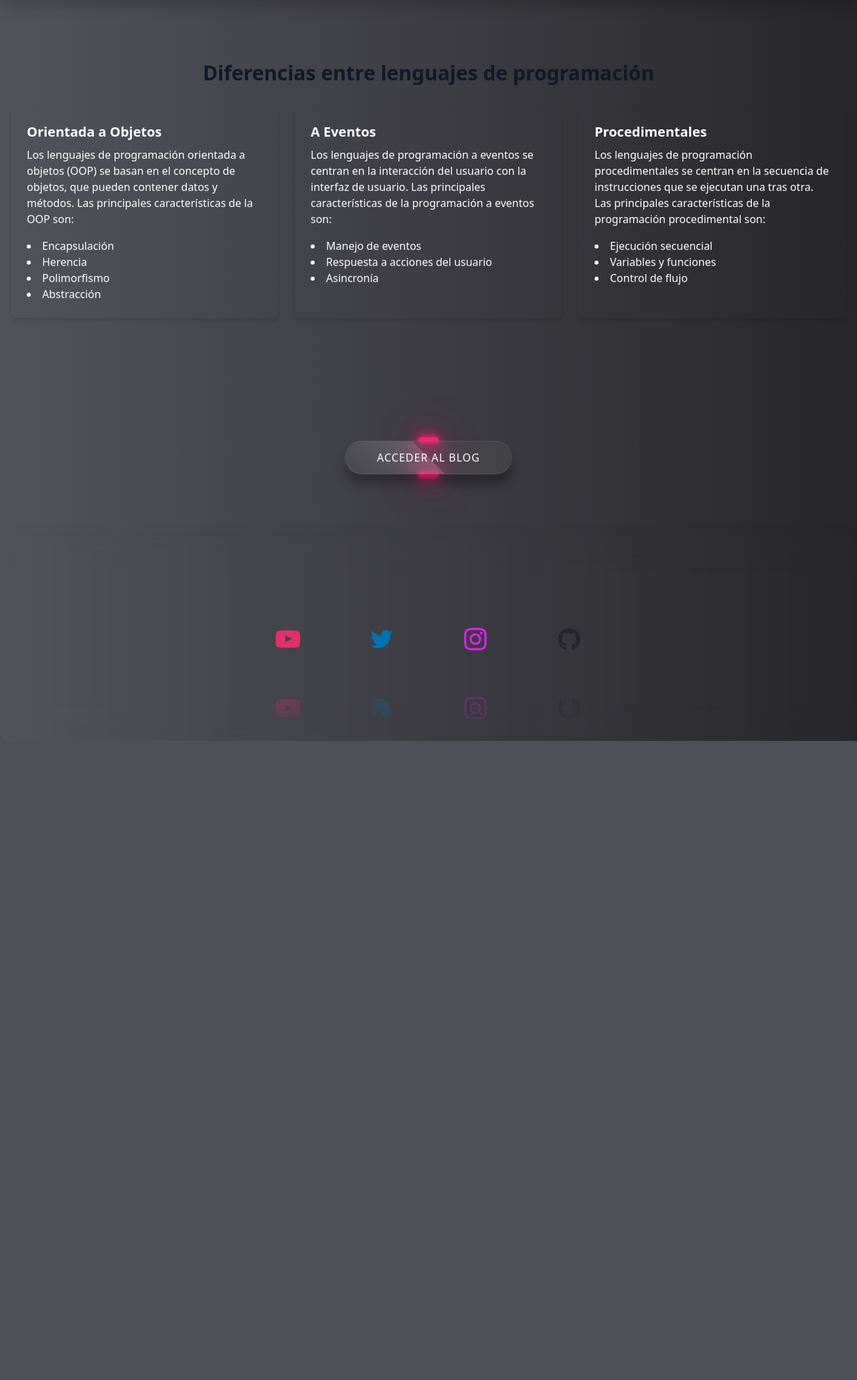
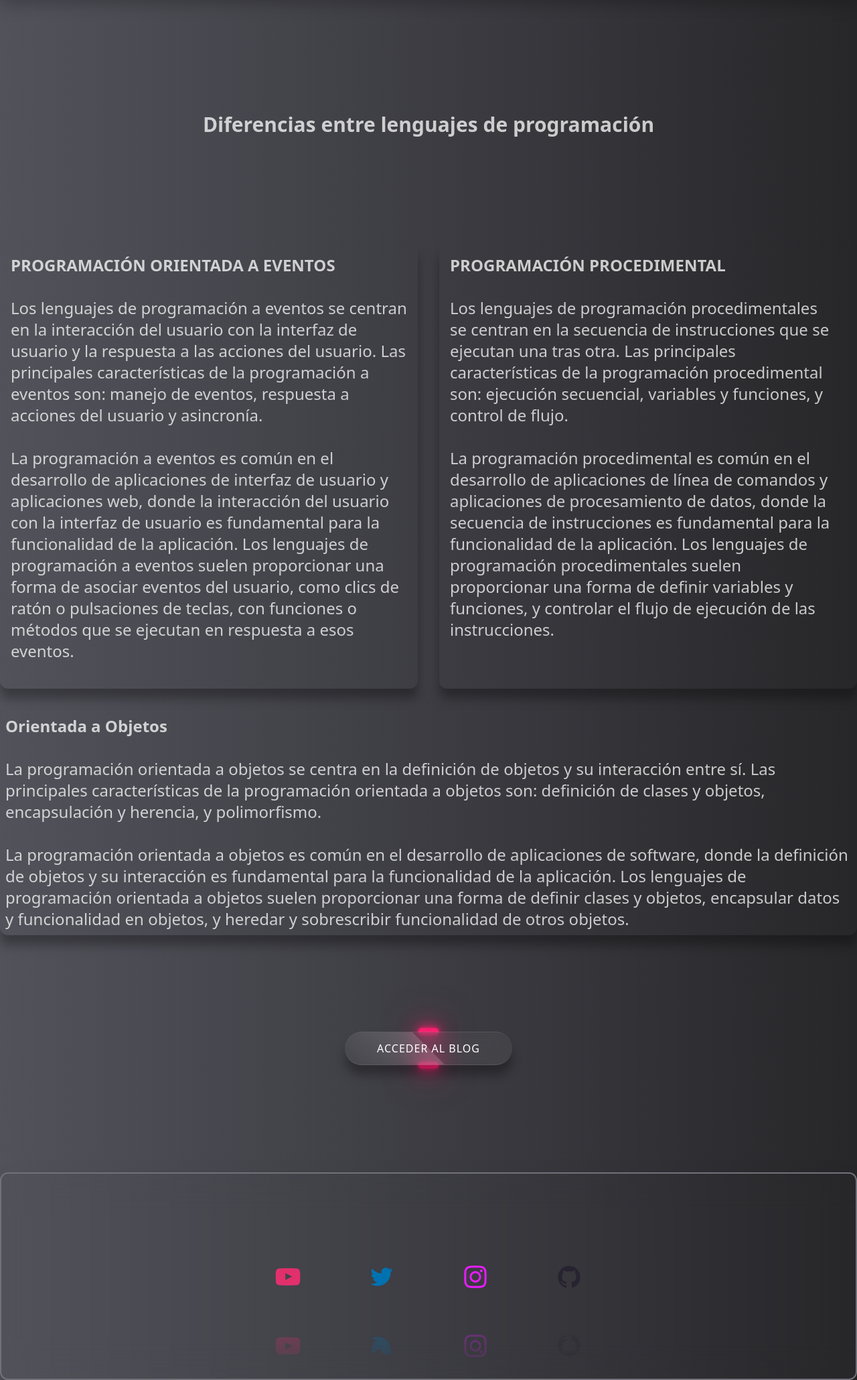
Before and after one commit to Juanjocampus1/HITO_1_2T_PROGRAMACION, a PHP site: page / in a window 1280 px wide. Shown: the part 94-2154 px from the top of the page at 67% size. Before the commit the page ends 1200 px from the top, so only its background shows below. Run offline with PHP 8.4, Linux system fonts and the light colour scheme; some libraries are stand-ins or nearby versions.

Commit message:
decimonovena entrega

```diff
--- a/public/src/pages/index.php
+++ b/public/src/pages/index.php
@@ -14,7 +14,7 @@
         <link rel="stylesheet" href="https://unicons.iconscout.com/release/v4.0.0/css/line.css">
         <link href="https://cdnjs.cloudflare.com/ajax/libs/font-awesome/6.1.1/css/all.min.css" rel="stylesheet">
     </head>
-    <body class="bg-gradient-to-r from-zinc-600 to-zinc-800 text-gray-900 font-sans">
+    <body class="bg-gradient-to-r from-zinc-600 to-zinc-800 text-gray-900 font-sans grid grid-rows-layout gap-y-8">
         <nav>
             <ul class="ul mt-4">
                 <li class="li">
@@ -36,45 +36,83 @@
             </ul>
         </nav>
         <div>
-        <div class="grid place-items-center min-h-screen">
-            <div class="container mx-auto px-4">
-                <h1 class="text-3xl font-bold text-center mb-8">Diferencias entre lenguajes de programación</h1>
-                <div class="grid grid-cols-1 md:grid-cols-3 gap-6">
-                    <div class="shadow-2xl p-6 rounded-lg shadow-md" id="POO">
-                        <h2 class="text-xl font-semibold mb-2 text-white">Orientada a Objetos</h2>
-                        <p class="text-white">Los lenguajes de programación orientada a objetos (OOP) se basan en el concepto de objetos, que pueden contener datos y métodos. Las principales características de la OOP son:</p>
-                        <ul class="mt-4 list-disc list-inside text-white">
-                            <li>Encapsulación</li>
-                            <li>Herencia</li>
-                            <li>Polimorfismo</li>
-                            <li>Abstracción</li>
-                        </ul>
-                    </div>
-                    <div class="shadow-2xl p-6 rounded-lg shadow-md">
-                        <h2 class="text-xl font-semibold mb-2 text-white">A Eventos</h2>
-                        <p class="text-white">Los lenguajes de programación a eventos se centran en la interacción del usuario con la interfaz de usuario. Las principales características de la programación a eventos son:</p>
-                        <ul class="mt-4 list-disc list-inside text-white">
-                            <li>Manejo de eventos</li>
-                            <li>Respuesta a acciones del usuario</li>
-                            <li>Asincronía</li>
-                        </ul>
-                    </div>
-                    <div class="shadow-2xl p-6 rounded-lg shadow-md" ">
-                        <h2 class="text-xl font-semibold mb-2 text-white">Procedimentales</h2>
-                        <p class="text-white">Los lenguajes de programación procedimentales se centran en la secuencia de instrucciones que se ejecutan una tras otra. Las principales características de la programación procedimental son:</p>
-                        <ul class="mt-4 list-disc list-inside text-white">
-                            <li>Ejecución secuencial</li>
-                            <li>Variables y funciones</li>
-                            <li>Control de flujo</li>
-                        </ul>
+            <div class=" w-full max-w-[1400px] mx-auto grid grid-rows-3 grid-cols-4 gap-x-8 gap-y-8 mb-4 auto-rows-auto min-h-screen">
+                <div class="col-span-4 row-span-1  text-white p-2 rounded-xl">
+                    <div class="h-32"></div>
+                    <h1 id="POO" class="text-3xl font-bold text-center opacity-75 mb-8">Diferencias entre lenguajes de programación</h1>
+                </div>
+                <div class="col-span-2 row-span-3 p-4 shadoww rounded-xl">
+                    <div class="overflow-auto">
+                        <p id="JSON" class="textToSearch text-white opacity-75 text-lg md:text-xl lg:text-2xl">
+                            <strong>
+                                PROGRAMACIÓN ORIENTADA A EVENTOS
+                                <br>
+                                <br>
+                            </strong>
+                            Los lenguajes de programación a eventos se centran en la interacción del usuario con
+                            la interfaz de usuario y la respuesta a las acciones del usuario. Las principales características
+                            de la programación a eventos son: manejo de eventos, respuesta a acciones del usuario y asincronía.
+                            <br>
+                            <br>
+                            La programación a eventos es común en el desarrollo de aplicaciones de interfaz de usuario y
+                            aplicaciones web, donde la interacción del usuario con la interfaz de usuario es fundamental
+                            para la funcionalidad de la aplicación. Los lenguajes de programación a eventos suelen
+                            proporcionar una forma de asociar eventos del usuario, como clics de ratón o pulsaciones de
+                            teclas, con funciones o métodos que se ejecutan en respuesta a esos eventos.
+                        </p>
+                        <br>
                     </div>
                 </div>
+
+                <div class="col-span-2 row-span-3 p-4 shadoww rounded-xl">
+                    <div class="overflow-auto  mr-4">
+                        <p id="JSON" class="textToSearch text-white opacity-75 text-lg md:text-xl lg:text-2xl">
+                            <strong>
+                                PROGRAMACIÓN PROCEDIMENTAL
+                                <br>
+                                <br>
+                            </strong>
+                            Los lenguajes de programación procedimentales se centran en la secuencia de instrucciones que se
+                            ejecutan una tras otra. Las principales características de la programación procedimental son:
+                            ejecución secuencial, variables y funciones, y control de flujo.
+                            <br>
+                            <br>
+                            La programación procedimental es común en el desarrollo de aplicaciones de línea de comandos y
+                            aplicaciones de procesamiento de datos, donde la secuencia de instrucciones es fundamental para
+                            la funcionalidad de la aplicación. Los lenguajes de programación procedimentales suelen proporcionar
+                            una forma de definir variables y funciones, y controlar el flujo de ejecución de las instrucciones.
+                        </p>
+                        <br>
+                    </div>
+
+                </div>
+                <div class="col-span-4 row-span-1 shadoww text-white p-2 rounded-xl">
+                    <p id="XML" class="textToSearch text-white opacity-75 text-lg md:text-xl lg:text-2xl">
+                        <strong>
+                            Orientada a Objetos
+                            <br>
+                            <br>
+                        </strong>
+                        La programación orientada a objetos se centra en la definición de objetos y su interacción entre sí.
+                        Las principales características de la programación orientada a objetos son: definición de clases y
+                        objetos, encapsulación y herencia, y polimorfismo.
+                        <br>
+                        <br>
+                        La programación orientada a objetos es común en el desarrollo de aplicaciones de software, donde
+                        la definición de objetos y su interacción es fundamental para la funcionalidad de la aplicación.
+                        Los lenguajes de programación orientada a objetos suelen proporcionar una forma de definir clases
+                        y objetos, encapsular datos y funcionalidad en objetos, y heredar y sobrescribir funcionalidad de
+                        otros objetos.
+                    </p>
+                </div>
             </div>
+            <div class="h-32"></div>
             <div class="mx-auto btnn" id="acceder">
                 <a href="blog_index.php">ACCEDER AL BLOG</a>
             </div>
+            <div class="h-32"></div>
         </div>
-        <footer id="redes" class=" shadow-2xl text-white p-2 footer rounded-xl FOO">
+        <footer id="redes" class=" shadow-2xl border-solid border-2 border-zinc-500 text-white p-2 footer rounded-xl FOO">
             <div class="containeer">
                 <a href="https://www.youtube.com" class="aa" style="--color: #e1306c">
                     <i class="uil uil-youtube"></i>
```
Also changed, not shown: ACTIONS/action_session.php (+6 -3 lines), public/src/styles/style.css (+106 -0 lines), ACTIONS/action_singin.php (line endings or trailing spaces).
